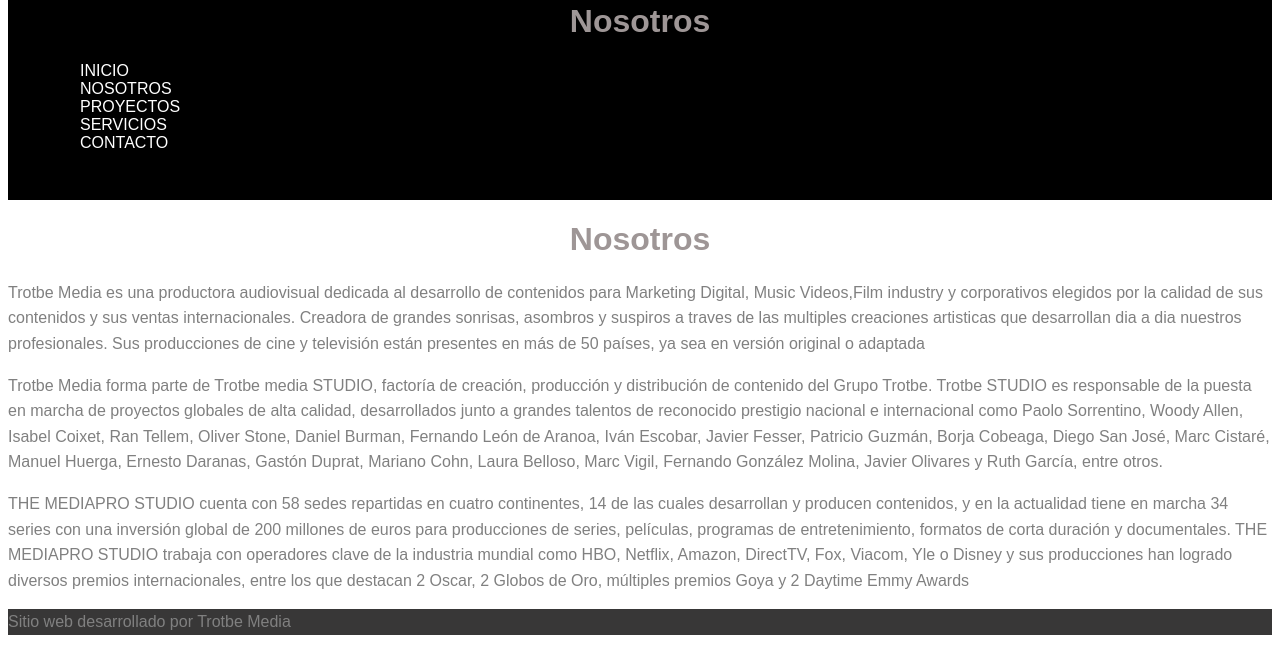
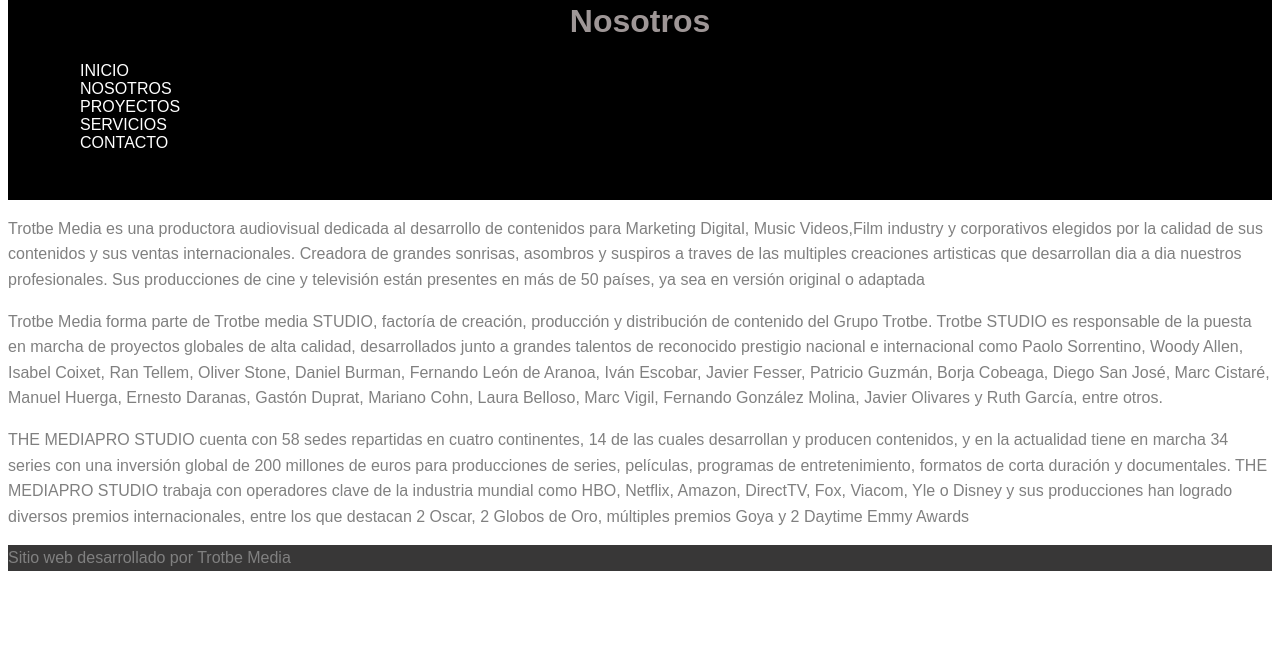
Before and after one commit to Belutrotta/comision33115, a plain HTML site: page pages/nosotros.html in a window 1280 px wide. Shown: the part 207-858 px from the top of the page. After the commit the page ends 800 px from the top, so only its background shows below. Drawn offline with nearby package versions, Linux system fonts and the light colour scheme; a web font is replaced by a local one.

Commit message:
Modificaciones

```diff
--- a/pages/nosotros.html
+++ b/pages/nosotros.html
@@ -6,7 +6,6 @@
     <meta name="viewport" content="width=device-width, initial-scale=1.0">
     <link rel="stylesheet" id="ao_optimized_gfonts" href="https://fonts.googleapis.com/css?family=Roboto%3A100%2C100i%2C300%2C300i%2C400%2C400i%2C500%2C500i%2C700%2C700i%2C900%2C900i%7CYeseva+One%7CMr+De+Haviland%7CPoppins%3A100%2C100italic%2C200%2C200italic%2C300%2C300italic%2Cregular%2Citalic%2C500%2C500italic%2C600%2C600italic%2C700%2C700italic%2C800%2C800italic%2C900%2C900italic%7CPoppins%3A100%2C100italic%2C200%2C200italic%2C300%2C300italic%2Cregular%2Citalic%2C500%2C500italic%2C600%2C600italic%2C700%2C700italic%2C800%2C800italic%2C900%2C900italic%7CRoboto%3A100%2C100italic%2C200%2C200italic%2C300%2C300italic%2C400%2C400italic%2C500%2C500italic%2C600%2C600italic%2C700%2C700italic%2C800%2C800italic%2C900%2C900italic%7CRoboto+Slab%3A100%2C100italic%2C200%2C200italic%2C300%2C300italic%2C400%2C400italic%2C500%2C500italic%2C600%2C600italic%2C700%2C700italic%2C800%2C800italic%2C900%2C900italic&display=swap">
     <link rel="stylesheet" href="https://cdnjs.cloudflare.com/ajax/libs/animate.css/4.1.1/animate.min.css">
-
     <link rel="stylesheet" href="../css/style.css">
 
     <title>Nosotros</title>
@@ -27,7 +26,6 @@
 
          </nav>
     </header>
-    <h1>Nosotros</h1>
 
     <section>
       <p>
```
Also changed, not shown: pages/contacto.html (+1 -1 lines), pages/proyectos.html (+0 -1 lines).
